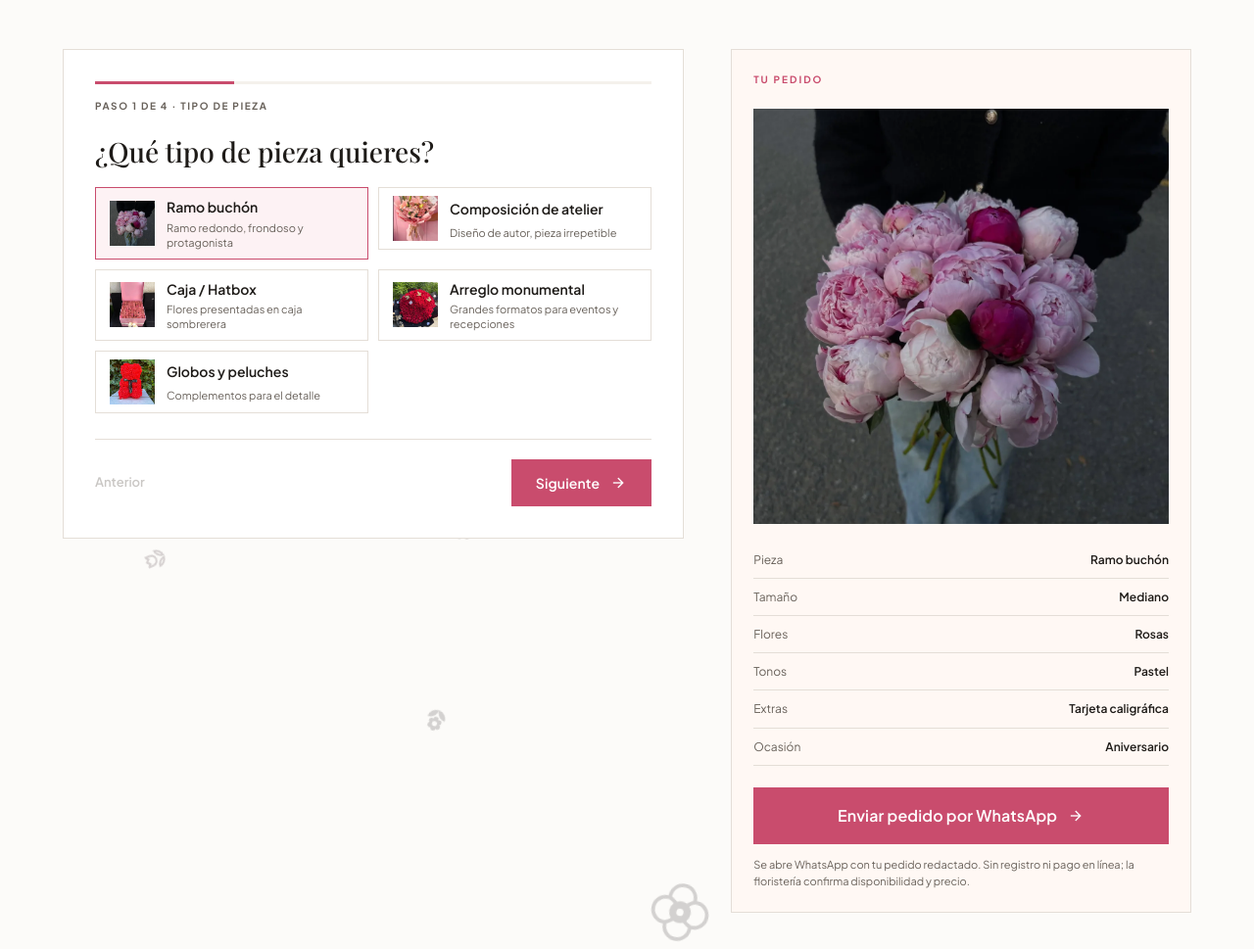
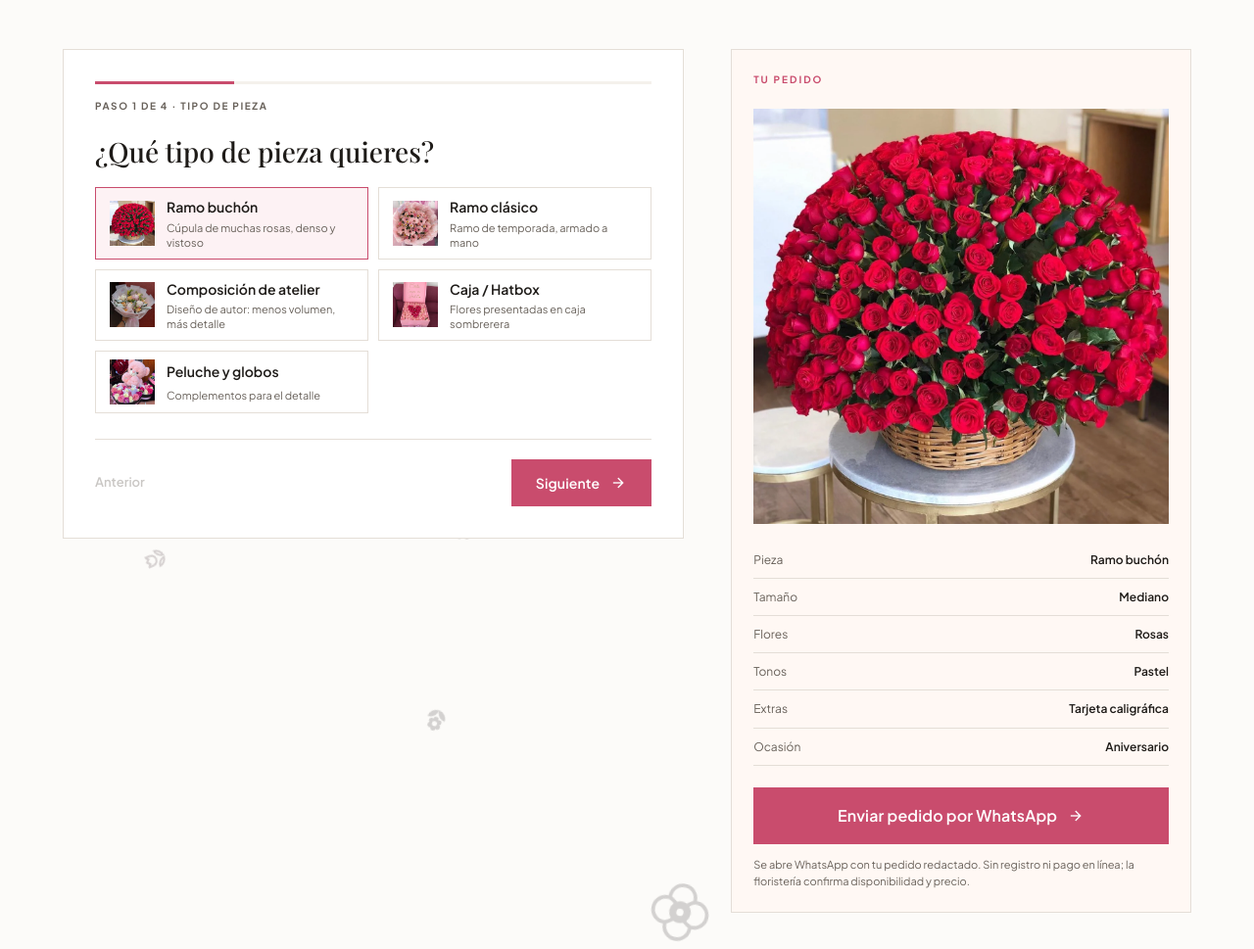
Before and after one commit to CGLexe/cgl-003-sweet-memories, a plain HTML site: page web/index.html in a window 1280 px wide. Shown: the part 2790-3759 px from the top of the page at 98% size. Drawn offline with nearby package versions, Linux system fonts and the light colour scheme; a web font is replaced by a local one.

Commit message:
corregir tipos de arreglo con fotos reales, quitar franja blanca y angostar tarjeta del mapa

```diff
--- a/web/index.html
+++ b/web/index.html
@@ -312,12 +312,11 @@
             <fieldset class="builder__step is-active" data-step="0">
               <legend>¿Qué tipo de pieza quieres?</legend>
               <div class="opts opts--dos">
-                <label class="opt"><input type="radio" name="tipo" value="Ramo buchón" checked><span class="opt__body"><span class="opt__thumb"><img src="assets/photos/igexport-Da027BACb76-5.webp" alt="Ramo redondo de peonías rosadas" width="120" height="120" loading="lazy" decoding="async"></span><strong>Ramo buchón</strong><small>Ramo redondo, frondoso y protagonista</small></span></label>
-                <label class="opt"><input type="radio" name="tipo" value="Composición de atelier"><span class="opt__body"><span class="opt__thumb"><img src="assets/photos/igexport-DbXPZzMFuhx-6.webp" alt="Ramo de lirios y peonías en papel rosa" width="120" height="120" loading="lazy" decoding="async"></span><strong>Composición de atelier</strong><small>Diseño de autor, pieza irrepetible</small></span></label>
-                <label class="opt"><input type="radio" name="tipo" value="Caja / Hatbox"><span class="opt__body"><span class="opt__thumb"><img src="assets/photos/igexport-B2sjBoTB3jo.webp" alt="Caja sombrerera rosa con rosas" width="120" height="120" loading="lazy" decoding="async"></span><strong>Caja / Hatbox</strong><small>Flores presentadas en caja sombrerera</small></span></label>
-                <label class="opt"><input type="radio" name="tipo" value="Arreglo monumental"><span class="opt__body"><span class="opt__thumb"><img src="assets/photos/igexport-Ct0QDHite2v.webp" alt="Ramo monumental de rosas rojas" width="120" height="120" loading="lazy" decoding="async"></span><strong>Arreglo monumental</strong><small>Grandes formatos para eventos y recepciones</small></span></label>
-                <label class="opt"><input type="radio" name="tipo" value="Globos y peluches"><span class="opt__body"><span class="opt__thumb"><img src="assets/photos/igexport-CkRHAnZr6Zf.webp" alt="Peluche de rosas rojas" width="120" height="120" loading="lazy" decoding="async"></span><strong>Globos y peluches</strong><small>Complementos para el detalle</small></span></label>
-              </div>
+                <label class="opt"><input type="radio" name="tipo" value="Ramo buchón" checked><span class="opt__body"><span class="opt__thumb"><img src="assets/photos/igexport-B2nTOBkh7OD.webp" alt="Cúpula densa de rosas rojas" width="120" height="120" loading="lazy" decoding="async"></span><strong>Ramo buchón</strong><small>Cúpula de muchas rosas, denso y vistoso</small></span></label>
+                <label class="opt"><input type="radio" name="tipo" value="Ramo clásico"><span class="opt__body"><span class="opt__thumb"><img src="assets/photos/igexport-DbXPZzMFuhx-5.webp" alt="Ramo de peonías rosadas en papel" width="120" height="120" loading="lazy" decoding="async"></span><strong>Ramo clásico</strong><small>Ramo de temporada, armado a mano</small></span></label>
+                <label class="opt"><input type="radio" name="tipo" value="Composición de atelier"><span class="opt__body"><span class="opt__thumb"><img src="assets/photos/igexport-DbBsGc2CZbG.webp" alt="Ramo de peonías crema con follaje plateado" width="120" height="120" loading="lazy" decoding="async"></span><strong>Composición de atelier</strong><small>Diseño de autor: menos volumen, más detalle</small></span></label>
+                <label class="opt"><input type="radio" name="tipo" value="Caja / Hatbox"><span class="opt__body"><span class="opt__thumb"><img src="assets/photos/igexport-B877-0uB7dF-5.webp" alt="Caja rosa con rosas y corazón de rosas rojas" width="120" height="120" loading="lazy" decoding="async"></span><strong>Caja / Hatbox</strong><small>Flores presentadas en caja sombrerera</small></span></label>
+                <label class="opt"><input type="radio" name="tipo" value="Peluche y globos"><span class="opt__body"><span class="opt__thumb"><img src="assets/photos/igexport-CkLc7_rrSa3.webp" alt="Peluche rosa con rosas en caja" width="120" height="120" loading="lazy" decoding="async"></span><strong>Peluche y globos</strong><small>Complementos para el detalle</small></span></label>
             </fieldset>
 
             <fieldset class="builder__step" data-step="1" hidden>
@@ -402,7 +401,7 @@
           <aside class="builder__summary" aria-label="Resumen de tu pedido">
             <div class="summary__card">
               <p class="section-id">Tu pedido</p>
-              <div class="summary__visual"><img id="summary-img" src="assets/photos/igexport-Da027BACb76-5.webp" alt="Ramo redondo de peonías rosadas" width="800" height="1000" loading="lazy" decoding="async"></div>
+              <div class="summary__visual"><img id="summary-img" src="assets/photos/igexport-B2nTOBkh7OD.webp" alt="Cúpula densa de rosas rojas" width="800" height="1000" loading="lazy" decoding="async"></div>
               <dl class="summary__list" id="summary-list"></dl>
               <button type="button" class="btn btn--primary btn--xl" id="send-order">Enviar pedido por WhatsApp <span class="material-symbols-outlined" aria-hidden="true">arrow_forward</span></button>
               <p class="summary__fine">Se abre WhatsApp con tu pedido redactado. Sin registro ni pago en línea; la floristería confirma disponibilidad y precio.</p>
--- a/web/js/builder.js
+++ b/web/js/builder.js
@@ -17,12 +17,14 @@
   var titulos = ["Tipo de pieza", "Tamaño y flores", "Tonos y extras", "Entrega y datos"];
 
   // Cada vista se eligió revisando la foto real, no por el alt del manifiesto.
+  // Clasificación revisada contra fuentes de floristería y contra las fotos reales del catálogo.
+  // El buchón es una cúpula densa de rosas; el "monumental" es el mismo estilo, por eso se fusionó.
   var vistas = {
-    "Ramo buchón": { src: "assets/photos/igexport-Da027BACb76-5.webp", alt: "Ramo redondo de peonías rosadas" },
-    "Composición de atelier": { src: "assets/photos/igexport-DbXPZzMFuhx-6.webp", alt: "Ramo de lirios y peonías en papel rosa" },
-    "Caja / Hatbox": { src: "assets/photos/igexport-B2sjBoTB3jo.webp", alt: "Caja sombrerera rosa con rosas" },
-    "Arreglo monumental": { src: "assets/photos/igexport-Ct0QDHite2v.webp", alt: "Ramo monumental de rosas rojas" },
-    "Globos y peluches": { src: "assets/photos/igexport-CkRHAnZr6Zf.webp", alt: "Peluche de rosas rojas" }
+    "Ramo buchón": { src: "assets/photos/igexport-B2nTOBkh7OD.webp", alt: "Cúpula densa de rosas rojas" },
+    "Ramo clásico": { src: "assets/photos/igexport-DbXPZzMFuhx-5.webp", alt: "Ramo de peonías rosadas en papel" },
+    "Composición de atelier": { src: "assets/photos/igexport-DbBsGc2CZbG.webp", alt: "Ramo de peonías crema con follaje plateado" },
+    "Caja / Hatbox": { src: "assets/photos/igexport-B877-0uB7dF-5.webp", alt: "Caja rosa con rosas y corazón de rosas rojas" },
+    "Peluche y globos": { src: "assets/photos/igexport-CkLc7_rrSa3.webp", alt: "Peluche rosa con rosas en caja" }
   };
 
   function checked(name) {
--- a/web/js/media.js
+++ b/web/js/media.js
@@ -1,10 +1,10 @@
 /* Catálogo real de Sweet Memories. Fotos: 58. Videos: 2. Fuente: IMAGENES/ (exports de Instagram). */
 window.SM_MEDIA = [
-  { src: "assets/photos/igexport-B2nTOBkh7OD.webp", cat: "Monumental", alt: "Domo de rosas rojas de Sweet Memories" },
-  { src: "assets/photos/igexport-B2sjBoTB3jo.webp", cat: "Entregas", alt: "Caja rosa con rosas y detalle de regalo" },
+  { src: "assets/photos/igexport-B2nTOBkh7OD.webp", cat: "Monumental", alt: "Cúpula densa de rosas rojas" },
+  { src: "assets/photos/igexport-B2sjBoTB3jo.webp", cat: "Entregas", alt: "Caja rosa con bombones y detalle de regalo" },
   { src: "assets/photos/igexport-B877-0uB7dF-2.webp", cat: "Peonías", alt: "Ramo de peonías rosadas con laurel" },
   { src: "assets/photos/igexport-B877-0uB7dF-3.webp", cat: "Girasoles", alt: "Girasol con rosas y follaje" },
-  { src: "assets/photos/igexport-B877-0uB7dF-5.webp", cat: "Entregas", alt: "Caja rosa con arreglo floral" },
+  { src: "assets/photos/igexport-B877-0uB7dF-5.webp", cat: "Entregas", alt: "Caja rosa con rosas y corazón de rosas rojas" },
   { src: "assets/photos/igexport-B877-0uB7dF-7.webp", cat: "Girasoles", alt: "Girasoles en caja roja" },
   { src: "assets/photos/igexport-B877-0uB7dF-9.webp", cat: "Entregas", alt: "Rosas y botella de vino en caja regalo" },
   { src: "assets/photos/igexport-B877-0uB7dF.webp", cat: "Rosas", alt: "Caja corazón con rosas rosadas y moño" },
@@ -13,7 +13,7 @@ window.SM_MEDIA = [
   { src: "assets/photos/igexport-C3t4LqWttJB-2.webp", cat: "Girasoles", alt: "Ramo de girasoles en papel kraft" },
   { src: "assets/photos/igexport-C3zCoT9NGUq.webp", cat: "Girasoles", alt: "Girasoles con envoltorio azul" },
   { src: "assets/photos/igexport-C4J0O5Yrd0R-2.webp", cat: "Temporada", alt: "Tulipanes rosados en papel rosado" },
-  { src: "assets/photos/igexport-C8-1X7RtjxQ.webp", cat: "Monumental", alt: "Rosas rojas en caja sombrerera negra" },
+  { src: "assets/photos/igexport-C8-1X7RtjxQ.webp", cat: "Monumental", alt: "Ramo de rosas rojas envuelto en papel" },
   { src: "assets/photos/igexport-C9dzHiuNy4m-4.webp", cat: "Peonías", alt: "Ramo en papel rosado con flores claras" },
   { src: "assets/photos/igexport-C9frmy7Oq1T-5.webp", cat: "Rosas", alt: "Ramo de rosas rosadas con cinta" },
   { src: "assets/photos/igexport-CKhnnpcLPck.webp", cat: "Peonías", alt: "Ramo de peonías y flores blancas" },
@@ -31,7 +31,7 @@ window.SM_MEDIA = [
   { src: "assets/photos/igexport-CiyO5VwrmT3-8.webp", cat: "Girasoles", alt: "Girasoles en ramo alto con papel" },
   { src: "assets/photos/igexport-CiyO5VwrmT3-9.webp", cat: "Girasoles", alt: "Girasoles frescos en ramo" },
   { src: "assets/photos/igexport-CjHc169NaQD-3.webp", cat: "Entregas", alt: "Caja corazón con rosas y tarjeta" },
-  { src: "assets/photos/igexport-CkLc7_rrSa3.webp", cat: "Globos y peluches", alt: "Peluche rosa con flores en caja" },
+  { src: "assets/photos/igexport-CkLc7_rrSa3.webp", cat: "Globos y peluches", alt: "Peluche rosa con rosas en caja" },
   { src: "assets/photos/igexport-CkM9sCANwmi-4.webp", cat: "Rosas", alt: "Ramo de rosas claras y verdes" },
   { src: "assets/photos/igexport-CkRHAnZr6Zf-3.webp", cat: "Globos y peluches", alt: "Peluche de rosas rosadas" },
   { src: "assets/photos/igexport-CkRHAnZr6Zf-4.webp", cat: "Globos y peluches", alt: "Peluche de rosas moradas" },
@@ -42,14 +42,14 @@ window.SM_MEDIA = [
   { src: "assets/photos/igexport-Ct0QDHite2v.webp", cat: "Monumental", alt: "Domo de rosas rojas" },
   { src: "assets/photos/igexport-CtfpLkyt095.webp", cat: "Peonías", alt: "Ramo de flores durazno y crema" },
   { src: "assets/photos/igexport-Cv3tAJStF1v-3.webp", cat: "Temporada", alt: "Ramo de flores anaranjadas y amarillas" },
-  { src: "assets/photos/igexport-CvbIYJUrWJr.webp", cat: "Rosas", alt: "Ramo de rosas rosadas en papel rosa" },
+  { src: "assets/photos/igexport-CvbIYJUrWJr.webp", cat: "Rosas", alt: "Ramo de peonías rosadas en papel rosa" },
   { src: "assets/photos/igexport-CwL80b3rlyc-5.webp", cat: "Peonías", alt: "Ramo de flores blancas y verdes" },
   { src: "assets/photos/igexport-CwhLvVOOZg7.webp", cat: "Temporada", alt: "Ramo de gerberas anaranjadas" },
   { src: "assets/photos/igexport-DWj-5TFkgKR-2.webp", cat: "Peonías", alt: "Ramo de flores lila y rosadas" },
   { src: "assets/photos/igexport-DZfZ1CflrOM.webp", cat: "Peonías", alt: "Ramo de flores moradas y rosadas" },
-  { src: "assets/photos/igexport-Da027BACb76-5.webp", cat: "Rosas", alt: "Ramo de peonías rosas en papel" },
+  { src: "assets/photos/igexport-Da027BACb76-5.webp", cat: "Rosas", alt: "Ramo redondo de peonías rosadas" },
   { src: "assets/photos/igexport-DaD7nFpp3BL.webp", cat: "Temporada", alt: "Ramo de flores anaranjadas y amarillas" },
-  { src: "assets/photos/igexport-DbBsGc2CZbG.webp", cat: "Rosas", alt: "Ramo de rosas blancas y rosadas" },
+  { src: "assets/photos/igexport-DbBsGc2CZbG.webp", cat: "Rosas", alt: "Ramo de peonías crema y rosadas con follaje plateado" },
   { src: "assets/photos/igexport-DbXPZzMFuhx-10.webp", cat: "Peonías", alt: "Ramo de flores blancas y rosadas" },
   { src: "assets/photos/igexport-DbXPZzMFuhx-2.webp", cat: "Rosas", alt: "Ramo de rosas rosas y rojas con cinta" },
   { src: "assets/photos/igexport-DbXPZzMFuhx-4.webp", cat: "Peonías", alt: "Ramo de flores moradas en papel lila" },
```
Also changed, not shown: web/css/styles.css (+7 -6 lines).
